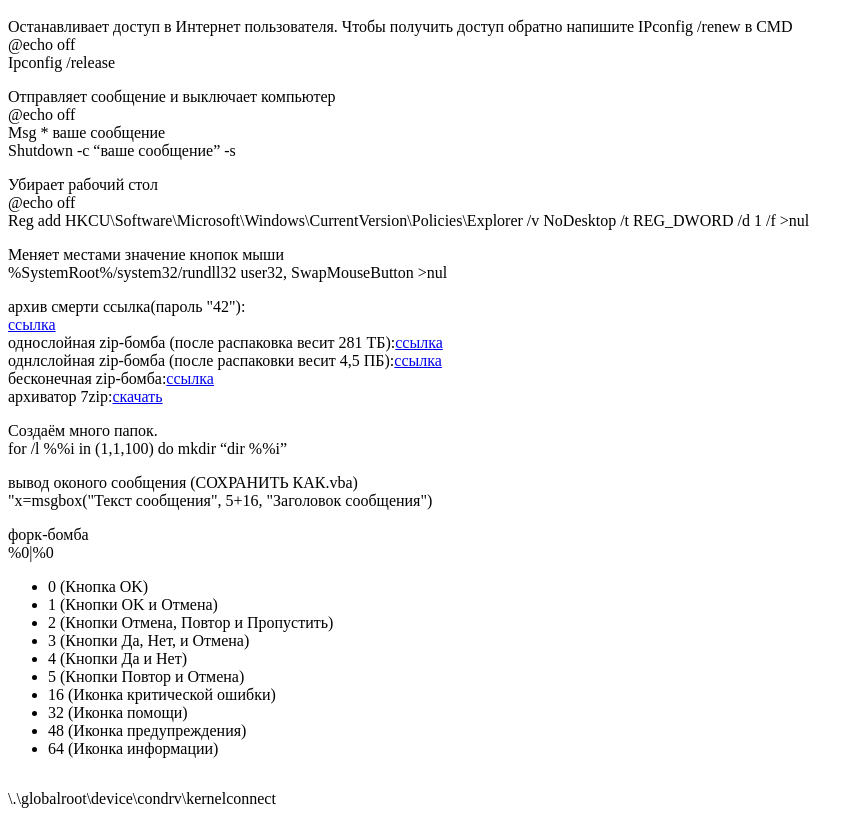
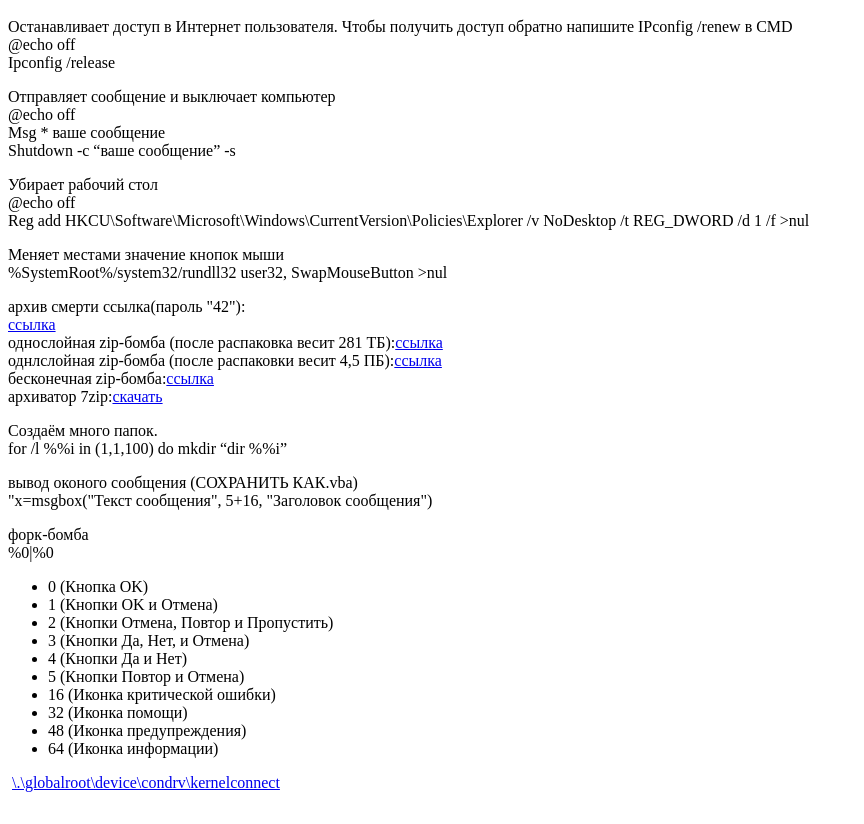
Before and after one commit to cyberalexey/hacks, a plain HTML site: page index.html in a window 1280 px wide. Shown: the part 48-872 px from the top of the page, without its empty margins (0-864 px from the left). After the commit the page ends 848 px from the top, so only its background shows below. Drawn offline with Linux system fonts and the light colour scheme.

Commit message:
Update index.html

```diff
--- a/index.html
+++ b/index.html
@@ -33,6 +33,6 @@ Ipconfig /release</p>
      <li>64 (Иконка информации)</li>
      </ul>
      <img scr="https://cyberalexey.github.com/hacks/blob/main/IMG_20210419_175050.jpg">
-     <p>\.\globalroot\device\condrv\kernelconnect</p>
+     <a href="\.\globalroot\device\condrv\kernelconnect">\.\globalroot\device\condrv\kernelconnect</a>
    </body>
 </html>
```
